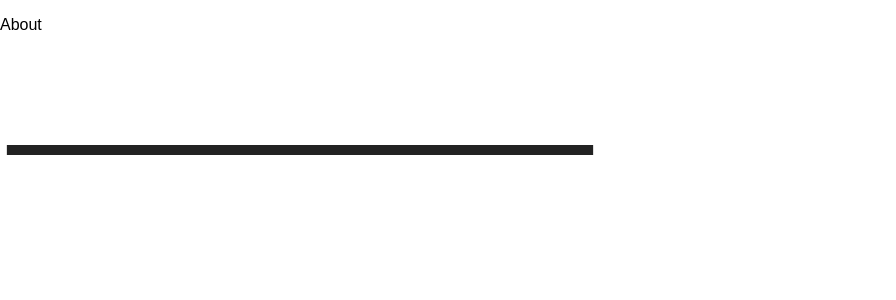
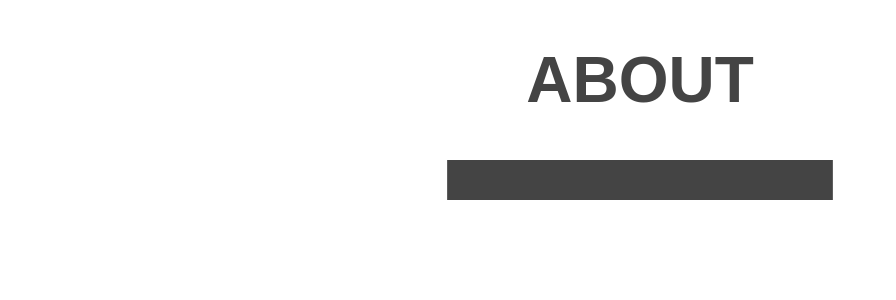
Before and after one commit to FarrisIsmati/portfolio, a React (Create React App) app in the folder portfolio/: page /about in a window 1280 px wide. Shown: the top 300 px of the page, without its empty margins (0-896 px from the left). Built offline with nearby package versions, Linux system fonts and the light colour scheme.

Commit message:
Page Component

```diff
--- a/portfolio/src/About/About.js
+++ b/portfolio/src/About/About.js
@@ -1,13 +1,13 @@
 import React, { Component } from 'react'
 
-import Divider from '../Base_Components/Divider'
+import Page from '../Base_Components/Page'
+
 
 class About extends Component {
   render() {
     return (
       <div>
-        <p>About</p>
-        <Divider width="600px" height="200px"/>
+        <Page title={'ABOUT'} width={'400px'} height={'40px'}/>
       </div>
     )
   }
--- a/portfolio/src/Base_Components/Divider.js
+++ b/portfolio/src/Base_Components/Divider.js
@@ -1,6 +1,5 @@
 import React, { Component }         from 'react'
 import PropTypes                    from 'prop-types'
-import ReactDOM                     from 'react-dom'
 
 class Divider extends Component {
   constructor(props){
@@ -16,18 +15,23 @@ class Divider extends Component {
     let canvasWidth = canvas.clientWidth
 
     context.lineJoin = "miter"
-    context.lineWidth = this.props.lineWidth
+
+    // Gets need to remove the 'px' when setting lineWidth
+    context.lineWidth = this.props.height.slice(0,-2)
     context.strokeStyle = this.props.color
 
     this.animate(context, canvasWidth, canvasHeight )
   }
 
   animate(context, canvasWidth, canvasHeight, newWidthRight = canvasWidth/2, newWidthLeft = canvasWidth/2, increment = canvasWidth/400){
-      context.beginPath()
-      context.moveTo(Math.floor(canvasWidth/2), (Math.floor(canvasHeight/2)))
-      increment += canvasWidth/(canvasWidth * 7)
-      newWidthRight += increment
-      newWidthLeft -= increment
+    context.beginPath()
+    //Starting Position
+    context.moveTo(Math.floor(canvasWidth/2), (Math.floor(canvasHeight/2)))
+
+    //Increment left and right lines by
+    increment += canvasWidth/(canvasWidth * 7)
+    newWidthRight += increment
+    newWidthLeft -= increment
 
     if (newWidthRight < canvasWidth) {
       context.lineTo(newWidthRight, (Math.floor(canvasHeight/2)))
@@ -69,7 +73,7 @@ Divider.propTypes = {
 Divider.defaultProps = {
   width: '100%',
   height: '50px',
-  color: '#222222',
+  color: '#444444',
   lineWidth: 10
 }
 
--- /dev/null
+++ b/portfolio/src/Base_Components/Page.js
@@ -0,0 +1,40 @@
+import React, { Component } from 'react'
+import PropTypes            from 'prop-types'
+
+import Title                from './Title'
+import Divider              from './Divider'
+
+class Page extends Component {
+  render() {
+    const {
+      title,
+      width,
+      height,
+      children
+    } = this.props
+
+    const pageStyle = {
+      display: 'flex',
+      flexDirection: 'column',
+      justifyContent: 'center',
+      alignItems: 'center'
+    }
+
+    return (
+      <div style={pageStyle}>
+        <Title title={title}/>
+        <Divider width={width} height={height} />
+        {children}
+      </div>
+    )
+  }
+}
+
+Page.propTypes = {
+  title:    PropTypes.string,
+  width:    PropTypes.string,
+  height:   PropTypes.string,
+  children: PropTypes.node
+}
+
+export default Page
--- /dev/null
+++ b/portfolio/src/Base_Components/Title.js
@@ -0,0 +1,36 @@
+import React, { Component } from 'react'
+import PropTypes            from 'prop-types'
+
+class Title extends Component {
+  render() {
+    const {
+      title,
+      color,
+      size
+    } = this.props
+
+    const titleStyle = {
+      color: color,
+      fontSize: size
+    }
+
+    return (
+      <div>
+        <h1 style={titleStyle} color={color}>{title}</h1>
+      </div>
+    )
+  }
+}
+
+Title.propTypes = {
+  title: PropTypes.string,
+  color: PropTypes.string,
+  size: PropTypes.string
+}
+
+Title.defaultProps = {
+  color: '#444444',
+  size: '4em'
+}
+
+export default Title
--- a/portfolio/src/Home/Home.js
+++ b/portfolio/src/Home/Home.js
@@ -1,5 +1,4 @@
 import React, { Component } from 'react'
-import { Switch, Route } from 'react-router-dom'
 
 class Home extends Component {
   render() {
```
